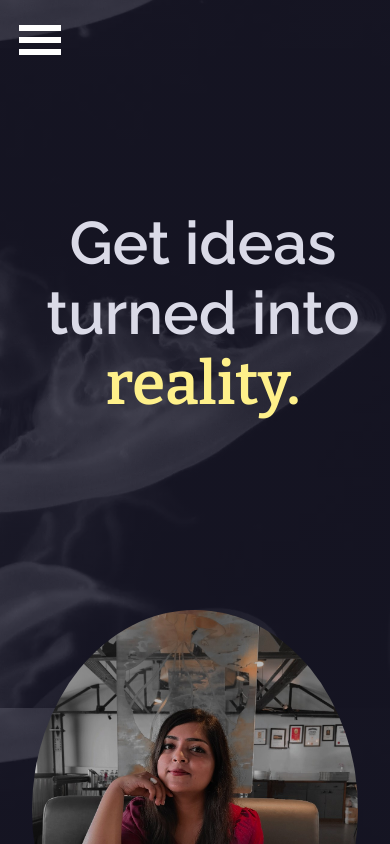
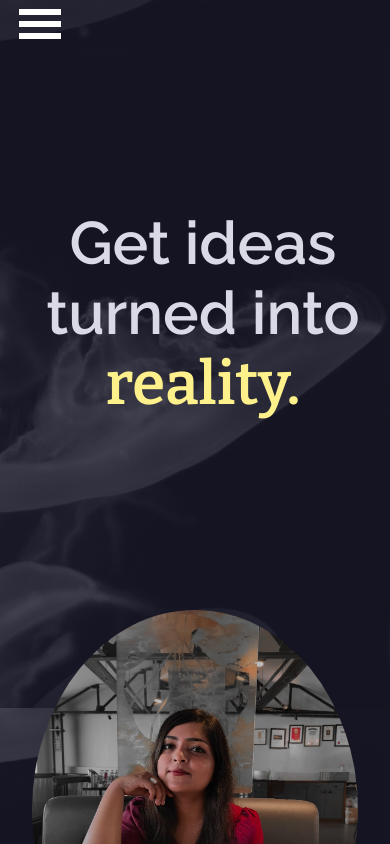
Before and after one commit to SayaniSen2022/MyPortfolio, a React (Vite) app in the folder client/: page / in a window 390 px wide. Shown: the top 844 px of the page. Built offline with nearby package versions, Linux system fonts and the light colour scheme.

Commit message:
navbar css

```diff
--- a/client/src/utilities/Navbar.css
+++ b/client/src/utilities/Navbar.css
@@ -8,7 +8,7 @@
   height: 3em;
   display: grid;
   grid-template-columns: 6em 2fr 1fr 3em;
-  /* background: #181818; */
+  background: /*#181818*/ rgba(21, 21, 34, 0.5);
   /* background-image: linear-gradient(
       hsl(from var(--primary-700) h s l / 0.7) 0 0
     ),
@@ -93,7 +93,7 @@ li { list-style: none; cursor: pointer;}
     display: flex;
     justify-self: start;
     padding-left: 1rem;
-    padding-top: 1rem;
+    /* padding-top: 1rem; */
   }
   .ham {
     display: block;
```
